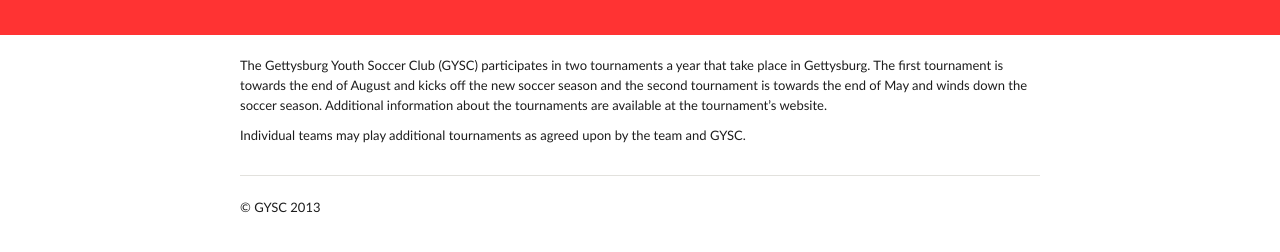
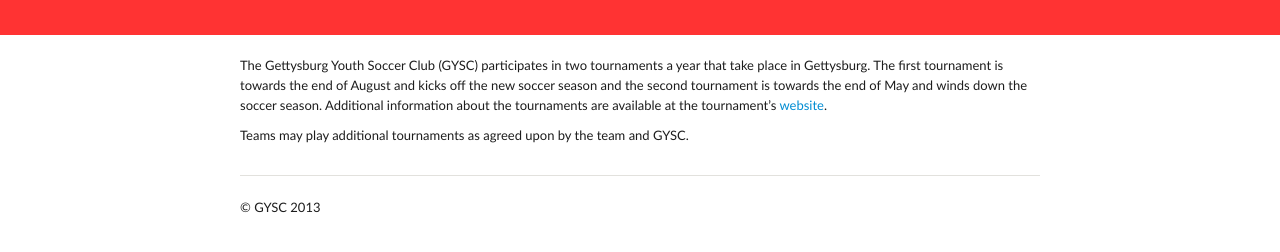
Before and after one commit to GYSC/gysc.github.com, a Jekyll site: the page built from tournaments.md, in a window 1280 px wide. Shown: the part 138-390 px from the top of the page. Built offline with Jekyll 4.4.1, drawn with Linux system fonts in a browser that asks for light colours; Markdown is read by kramdown in place of the engine named in the settings.

Commit message:
Update tournaments.md

```diff
--- a/tournaments.md
+++ b/tournaments.md
@@ -5,6 +5,6 @@
 tags: gettysburg youth soccer club, gettysburg, youth, soccer, club, tournaments
 permalink: /tournaments/
 ---
-The Gettysburg Youth Soccer Club (GYSC) participates in two tournaments a year that take place in Gettysburg. The first tournament is towards the end of August and kicks off the new soccer season and the second tournament is towards the end of May and winds down the soccer season. Additional information about the tournaments are available at the tournament’s website.
+The Gettysburg Youth Soccer Club (GYSC) participates in two tournaments a year that take place in Gettysburg. The first tournament is towards the end of August and kicks off the new soccer season and the second tournament is towards the end of May and winds down the soccer season. Additional information about the tournaments are available at the tournament’s <a href="www.gysc.org">website<a/>.
 
-Individual teams may play additional tournaments as agreed upon by the team and GYSC.
+Teams may play additional tournaments as agreed upon by the team and GYSC.
```
